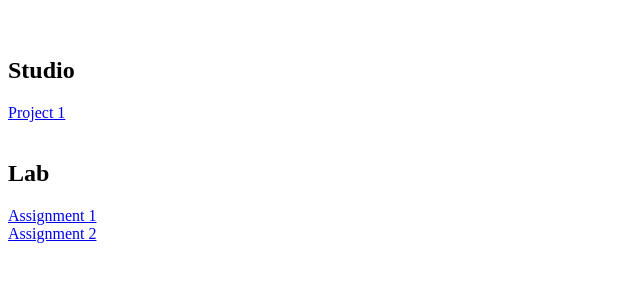
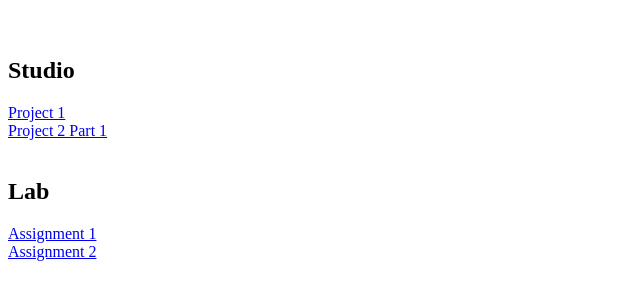
Before and after one commit to Sophsang/CI22, a plain HTML site: page index.html in a window 1280 px wide. Shown: the part 61-360 px from the top of the page, without its empty margins (0-640 px from the left). Drawn offline with Linux system fonts and the light colour scheme.

Commit message:
Added project 2

```diff
--- a/index.html
+++ b/index.html
@@ -9,6 +9,8 @@
 
    <h2>Studio</h2>
    <a href="Studio/p1/P1Sophie.html">Project 1</a>
+   <br>
+   <a href="Studio/p2/index.html">Project 2 Part 1</a>
     <br> <br>
     <h2>Lab</h2>
     <a href="Lab/A1/A1Sophie_Tsang.html">Assignment 1</a>
```
Also changed, not shown: Studio/p2/index.html (added), 3 other files.
